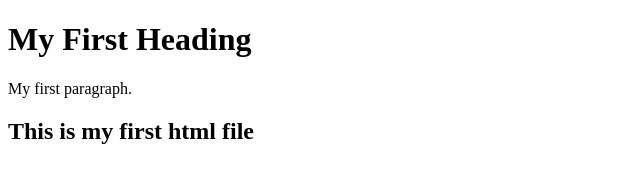
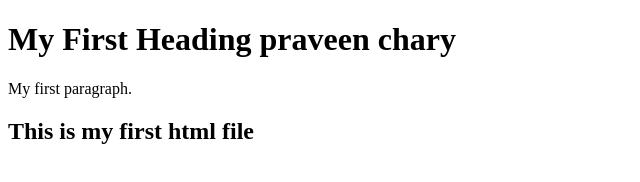
Before and after one commit to praveenchary17/myjenkinsjob, a plain HTML site: page index.html in a window 1280 px wide. Shown: the whole page, without its empty margins (0-640 px from the left). Drawn offline with Linux system fonts and the light colour scheme.

Commit message:
Update index.html

```diff
--- a/index.html
+++ b/index.html
@@ -2,7 +2,7 @@
 <html>
 <body>
 
-<h1>My First Heading</h1>
+<h1>My First Heading praveen chary</h1>
 <p>My first paragraph.</p>
  <h2> This is my first html file </h2>
 
```
